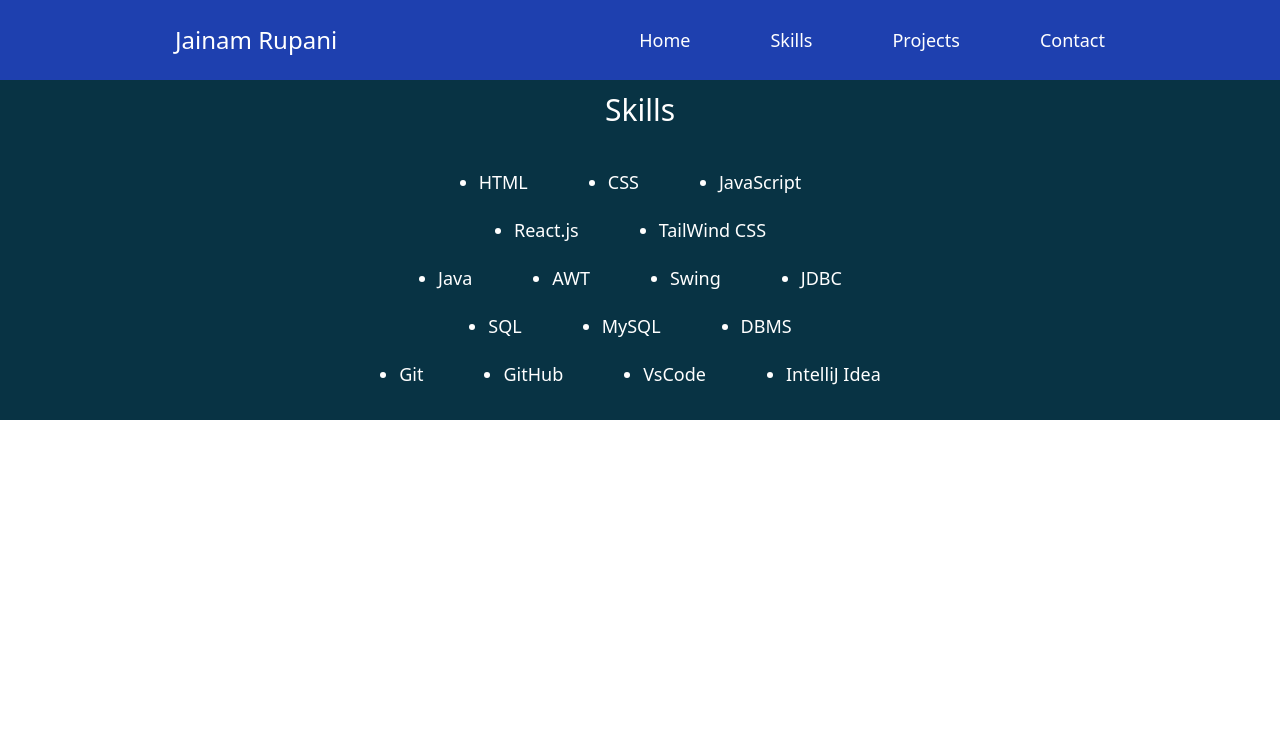
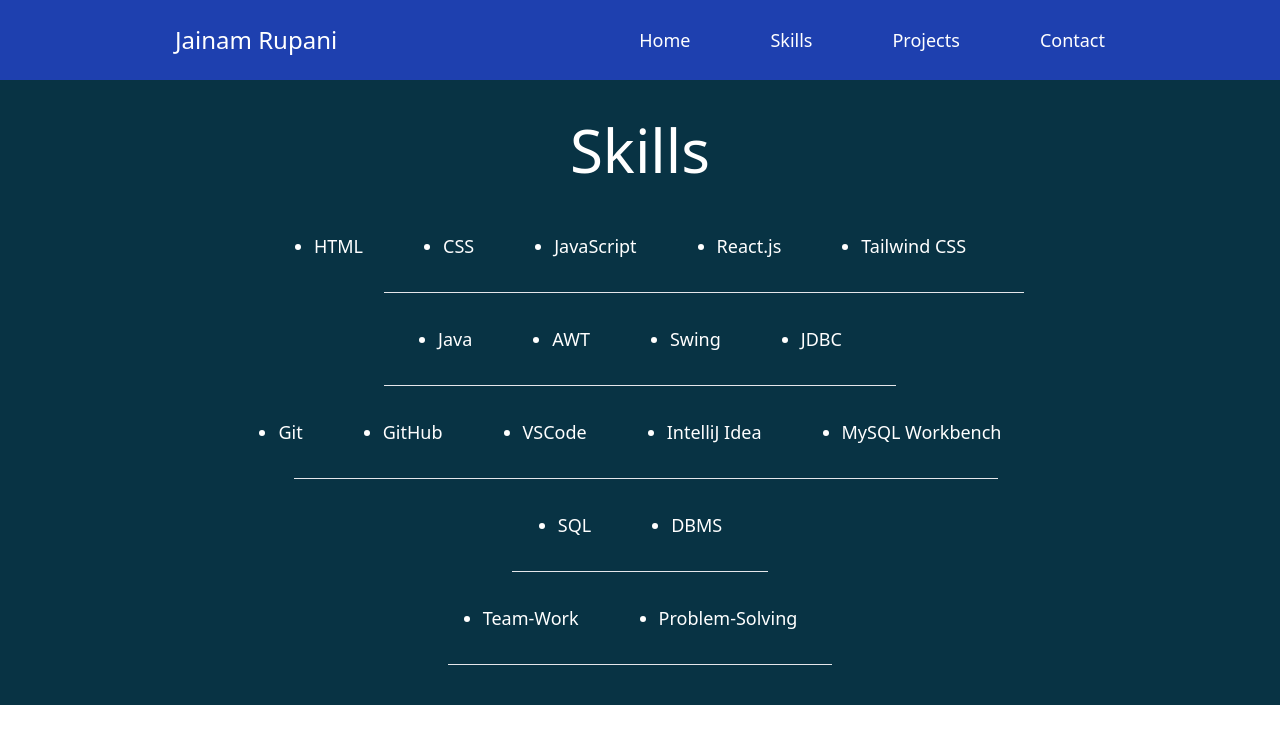
Before and after one commit to jainam-04/Portfolio, a React (Vite) app: page /skills in a window 1280 px wide. Shown: the top 744 px of the page. Built offline with nearby package versions, Linux system fonts and the light colour scheme.

Commit message:
Modified Skills.jsx

```diff
--- a/src/components/Skills.jsx
+++ b/src/components/Skills.jsx
@@ -4,34 +4,41 @@ function Skills() {
       return (
             <div>
                   <div className="bg-cyan-950 skills">
-                        <h1 className='text-3xl text-center text-white mt-0 mb-10 pt-3'>Skills</h1>
-                        <div className='text-white text-lg pb-3'>
-                              <ul className='flex justify-center gap-20 items-center my-5 list-disc'>
+                        <h1 className='text-6xl text-center text-white mt-0 mb-10 pt-10'>Skills</h1>
+                        <div className='text-white text-lg pb-10'>
+                              <ul className='flex gap-20 justify-center items-center my-5 list-disc py-3'>
                                     <li>HTML</li>
                                     <li>CSS</li>
                                     <li>JavaScript</li>
+                                    <li>React.js</li>
+                                    <li>Tailwind CSS</li>
                               </ul>
-                              <ul className='flex justify-center gap-20 items-center my-5 list-disc'>
-                                    <li>React.js</li>
-                                    <li>TailWind CSS</li>
-                              </ul>
-                              <ul className='flex justify-center gap-20 items-center my-5 list-disc'>
+                              <hr className='w-[50vw] ms-96' />
+                              <ul className='flex gap-20 justify-center items-center my-5 list-disc py-3'>
                                     <li>Java</li>
                                     <li>AWT</li>
                                     <li>Swing</li>
                                     <li>JDBC</li>
                               </ul>
-                              <ul className='flex justify-center gap-20 items-center my-5 list-disc'>
+                              <hr className='w-[40vw] ms-[30vw]' />
+                              <ul className='flex gap-20 justify-center items-center my-5 list-disc py-3'>
+                                    <li>Git</li>
+                                    <li>GitHub</li>
+                                    <li>VSCode</li>
+                                    <li>IntelliJ Idea</li>
+                                    <li>MySQL Workbench</li>
+                              </ul>
+                              <hr className='w-[55vw] ms-[23vw]' />
+                              <ul className='flex gap-20 justify-center items-center my-5 list-disc py-3'>
                                     <li>SQL</li>
-                                    <li>MySQL</li>
                                     <li>DBMS</li>
                               </ul>
-                              <ul className='flex justify-center gap-20 items-center my-5 list-disc'>
-                                    <li>Git</li>
-                                    <li>GitHub</li>
-                                    <li>VsCode</li>
-                                    <li>IntelliJ Idea</li>
+                              <hr className='w-[20vw] ms-[40vw]' />
+                              <ul className='flex gap-20 justify-center items-center my-5 list-disc py-3'>
+                                    <li>Team-Work</li>
+                                    <li>Problem-Solving</li>
                               </ul>
+                              <hr className='w-[30vw] ms-[35vw]' />
                         </div>
                   </div>
             </div>
```
